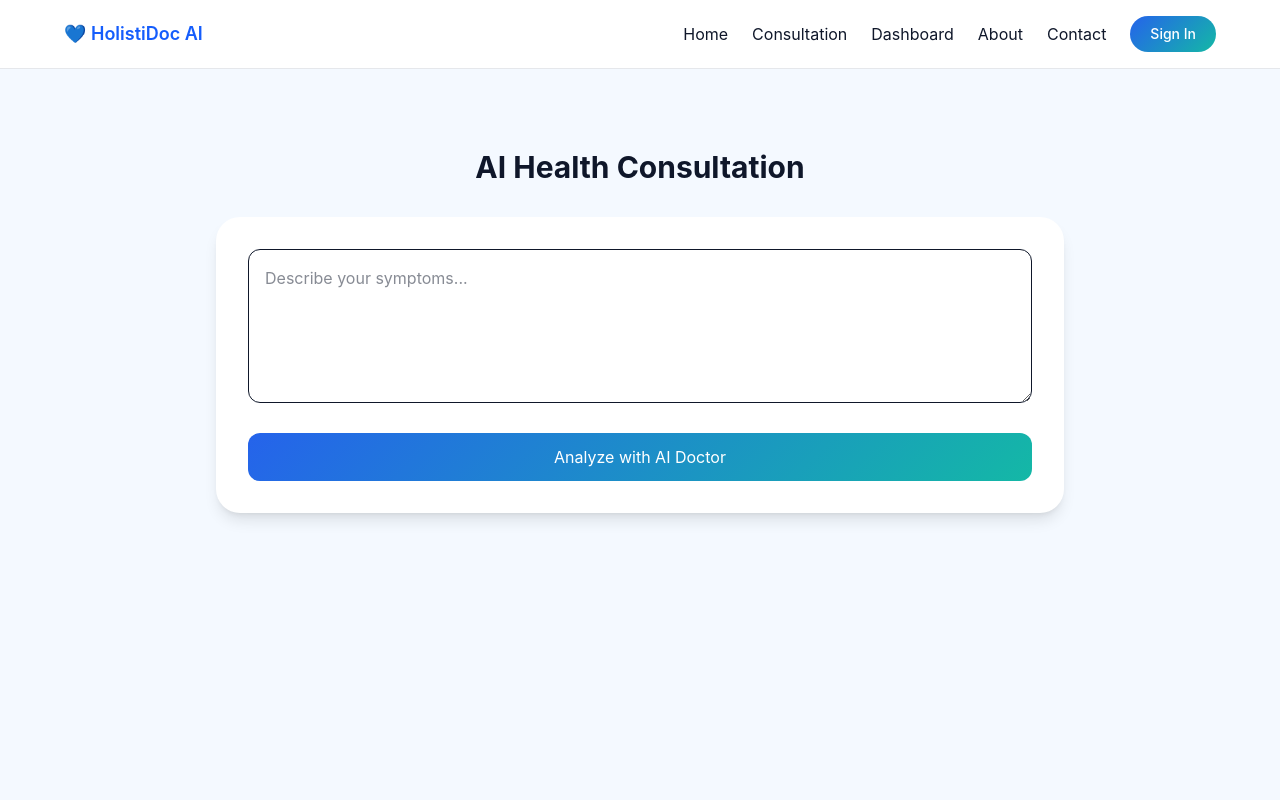
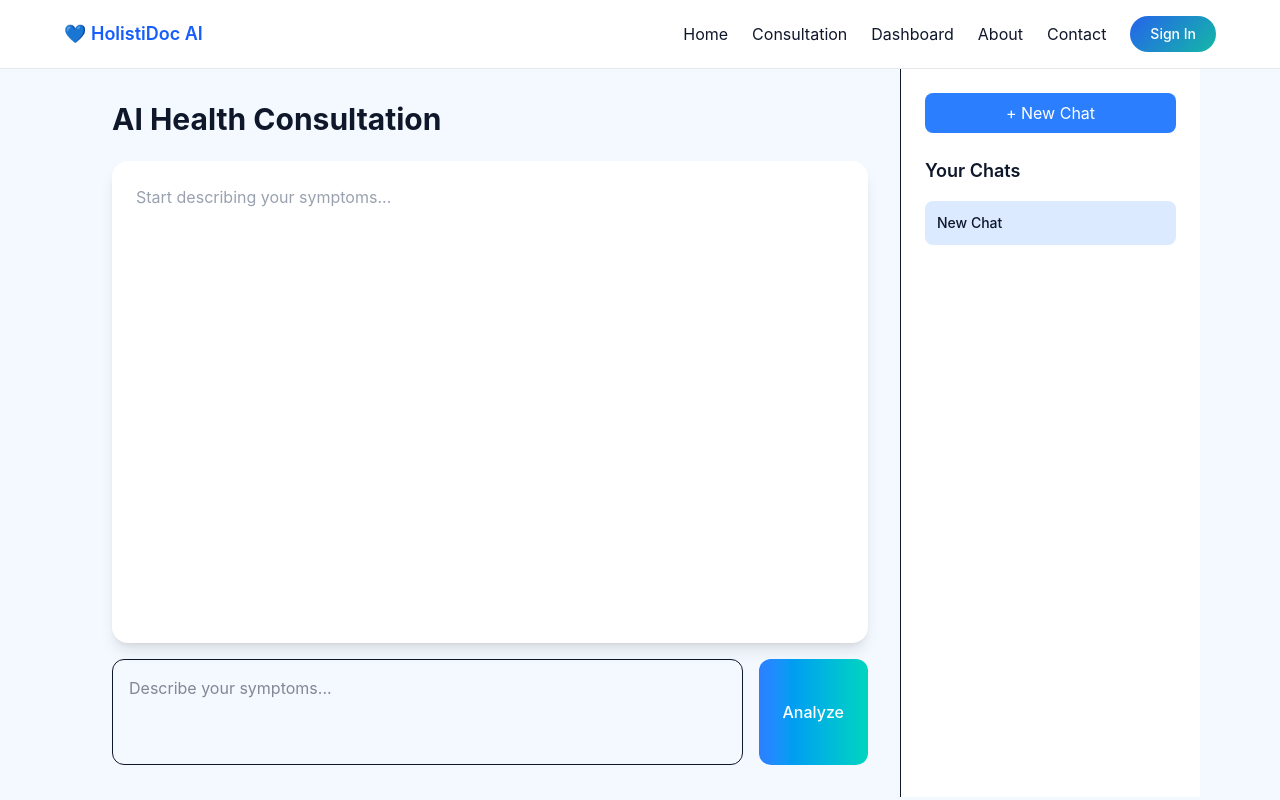
Before and after one commit to Keshar18/my-app, a Next.js app: page /consultation in a window 1280 px wide. Shown: the top 800 px of the page. Built offline with nearby package versions, Linux system fonts and the light colour scheme.

Commit message:
change ui of consulting page.tsx

```diff
--- a/app/consultation/page.tsx
+++ b/app/consultation/page.tsx
@@ -2,176 +2,220 @@
 
 import { useState } from "react";
 
+interface Message {
+  role: "user" | "ai";
+  content: string;
+}
+
+interface ChatSession {
+  id: number;
+  title: string;
+  messages: Message[];
+}
+
 export default function ConsultationPage() {
-  const [symptoms, setSymptoms] = useState("");
+  const [input, setInput] = useState("");
   const [loading, setLoading] = useState(false);
-  const [result, setResult] = useState<any>(null);
-  const [showSummaryOption, setShowSummaryOption] = useState(false);
-  const [summaryGenerated, setSummaryGenerated] = useState(false);
 
-  const handleAnalyze = async () => {
-    if (!symptoms.trim()) return;
+  const [sessions, setSessions] = useState<ChatSession[]>([
+    { id: 1, title: "New Chat", messages: [] },
+  ]);
 
+  const [activeChatId, setActiveChatId] = useState(1);
+
+  const activeChat = sessions.find((s) => s.id === activeChatId)!;
+
+  // ✅ New Chat
+  const handleNewChat = () => {
+    const newChat: ChatSession = {
+      id: Date.now(),
+      title: "New Chat",
+      messages: [],
+    };
+
+    setSessions((prev) => [...prev, newChat]);
+    setActiveChatId(newChat.id);
+  };
+
+  // ✅ Send Message
+  const handleSend = async () => {
+    if (!input.trim()) return;
+
+    const messageToSend = input; // 🔥 Save before clearing
+
+    const userMessage: Message = {
+      role: "user",
+      content: messageToSend,
+    };
+
+    // Update chat immediately
+    setSessions((prev) =>
+      prev.map((session) =>
+        session.id === activeChatId
+          ? {
+              ...session,
+              title:
+                session.messages.length === 0
+                  ? messageToSend.slice(0, 25)
+                  : session.title,
+              messages: [...session.messages, userMessage],
+            }
+          : session
+      )
+    );
+
+    setInput("");
     setLoading(true);
-    setResult(null);
-    setSummaryGenerated(false);
-    setShowSummaryOption(false);
 
     try {
-      const response = await fetch("/api/analyze", {
+      const res = await fetch("/api/analyze", {
         method: "POST",
-        headers: {
-          "Content-Type": "application/json",
-        },
-        body: JSON.stringify({ symptoms }),
+        headers: { "Content-Type": "application/json" },
+        body: JSON.stringify({ symptoms: messageToSend }), // 🔥 use saved value
       });
 
-      const data = await response.json();
+      const data = await res.json();
 
-      if (data.reply) {
-        const parsed = JSON.parse(data.reply);
-        setResult(parsed);
-        setShowSummaryOption(true);
-      } else {
-        setResult(null);
-      }
-    } catch (error) {
-      console.error(error);
+      const aiMessage: Message = {
+        role: "ai",
+        content: data.reply || "No response from AI.",
+      };
+
+      setSessions((prev) =>
+        prev.map((session) =>
+          session.id === activeChatId
+            ? {
+                ...session,
+                messages: [...session.messages, aiMessage],
+              }
+            : session
+        )
+      );
+    } catch {
+      setSessions((prev) =>
+        prev.map((session) =>
+          session.id === activeChatId
+            ? {
+                ...session,
+                messages: [
+                  ...session.messages,
+                  { role: "ai", content: "Something went wrong." },
+                ],
+              }
+            : session
+        )
+      );
+    } finally {
+      setLoading(false);
     }
-
-    setLoading(false);
   };
 
-  const generateSummary = () => {
-    if (!result) return;
-
-    const followUpDate = new Date();
-    followUpDate.setDate(
-      followUpDate.getDate() + Number(result.followUpDays || 7)
-    );
-
-    const summary = {
-      symptoms,
-      ...result,
-      consultationDate: new Date().toLocaleDateString(),
-      followUpDate: followUpDate.toLocaleDateString(),
-    };
-
-    const existing =
-      JSON.parse(localStorage.getItem("consultations") || "[]");
-
-    localStorage.setItem(
-      "consultations",
-      JSON.stringify([...existing, summary])
-    );
-
-    setSummaryGenerated(true);
-    setShowSummaryOption(false);
+  // ✅ Enter key support
+  const handleKeyDown = (e: React.KeyboardEvent<HTMLTextAreaElement>) => {
+    if (e.key === "Enter" && !e.shiftKey) {
+      e.preventDefault();
+      handleSend();
+    }
   };
 
   return (
-    <section className="py-20 bg-[#f4f9ff] min-h-screen">
-      <div className="max-w-4xl mx-auto px-6">
+    <div
+      className="flex bg-[#f4f9ff] overflow-hidden"
+      style={{ height: "calc(100vh - 72px)" }}
+    >
+      {/* ================= CHAT AREA ================= */}
+      <div className="flex flex-col flex-1 p-8 h-full">
 
-        <h1 className="text-3xl font-bold mb-8 text-center">
+        <h1 className="text-3xl font-bold mb-6">
           AI Health Consultation
         </h1>
 
-        {/* Input */}
-        <div className="bg-white p-8 rounded-3xl shadow-lg mb-8">
+        {/* CHAT BOX */}
+        <div className="flex-1 bg-white rounded-2xl shadow-lg p-6 overflow-y-auto space-y-4">
+          {activeChat.messages.length === 0 && (
+            <p className="text-gray-400">
+              Start describing your symptoms...
+            </p>
+          )}
+
+          {activeChat.messages.map((msg, index) => (
+            <div
+              key={index}
+              className={`flex ${
+                msg.role === "user"
+                  ? "justify-end"
+                  : "justify-start"
+              }`}
+            >
+              <div
+                className={`px-4 py-3 rounded-xl max-w-2xl ${
+                  msg.role === "user"
+                    ? "bg-blue-500 text-white"
+                    : "bg-gray-200 text-black"
+                }`}
+              >
+                {msg.content}
+              </div>
+            </div>
+          ))}
+
+          {loading && (
+            <p className="text-gray-500 animate-pulse">
+              AI is analyzing...
+            </p>
+          )}
+        </div>
+
+        {/* INPUT AREA */}
+        <div className="mt-4 flex gap-4">
           <textarea
-            value={symptoms}
-            onChange={(e) => setSymptoms(e.target.value)}
+            value={input}
+            onChange={(e) => setInput(e.target.value)}
+            onKeyDown={handleKeyDown}
             placeholder="Describe your symptoms..."
-            className="w-full p-4 border rounded-xl mb-6 focus:outline-none focus:ring-2 focus:ring-blue-400"
-            rows={5}
+            className="flex-1 border rounded-xl p-4 resize-none focus:outline-none focus:ring-2 focus:ring-blue-400"
+            rows={3}
           />
 
           <button
-            onClick={handleAnalyze}
-            className="w-full py-3 rounded-xl text-white"
-            style={{
-              background: "linear-gradient(135deg,#2563eb,#14b8a6)",
-            }}
+            onClick={handleSend}
+            disabled={loading}
+            className="px-6 py-3 rounded-xl text-white font-medium bg-gradient-to-r from-blue-500 to-teal-400 hover:opacity-90 transition"
           >
-            {loading ? "Analyzing..." : "Analyze with AI Doctor"}
+            {loading ? "Analyzing..." : "Analyze"}
           </button>
         </div>
+      </div>
 
-        {/* AI Result */}
-        {result && (
-          <div className="bg-white p-8 rounded-3xl shadow-lg mb-8">
-            <h2 className="text-xl font-semibold mb-4">
-              AI Doctor Analysis
-            </h2>
+      {/* ================= SIDEBAR ================= */}
+      <div className="w-[300px] bg-white border-l p-6 flex flex-col h-full">
+        <button
+          onClick={handleNewChat}
+          className="mb-6 py-2 px-4 bg-blue-500 text-white rounded-lg hover:bg-blue-600 transition"
+        >
+          + New Chat
+        </button>
 
-            <div className="space-y-4">
-              <div>
-                <h3 className="font-semibold text-blue-600">
-                  Possible Causes
-                </h3>
-                <p>{result.possibleCauses}</p>
-              </div>
+        <h2 className="text-lg font-semibold mb-4">
+          Your Chats
+        </h2>
 
-              <div>
-                <h3 className="font-semibold text-teal-600">
-                  Natural Remedies
-                </h3>
-                <p>{result.naturalRemedies}</p>
-              </div>
-
-              <div>
-                <h3 className="font-semibold text-indigo-600">
-                  Lifestyle Advice
-                </h3>
-                <p>{result.lifestyleAdvice}</p>
-              </div>
-
-              <div>
-                <h3 className="font-semibold text-red-600">
-                  Precautions
-                </h3>
-                <p>{result.precautions}</p>
-              </div>
+        <div className="flex-1 overflow-y-auto space-y-2">
+          {sessions.map((session) => (
+            <div
+              key={session.id}
+              onClick={() => setActiveChatId(session.id)}
+              className={`p-3 rounded-lg cursor-pointer text-sm truncate ${
+                activeChatId === session.id
+                  ? "bg-blue-100 font-medium"
+                  : "hover:bg-gray-100"
+              }`}
+            >
+              {session.title}
             </div>
-          </div>
-        )}
-
-        {/* Summary Option */}
-        {showSummaryOption && !summaryGenerated && (
-          <div className="bg-blue-50 p-6 rounded-2xl text-center mb-8">
-            <p className="mb-4 font-medium">
-              Would you like to generate a detailed health summary?
-            </p>
-            <div className="flex justify-center gap-4">
-              <button
-                onClick={generateSummary}
-                className="px-6 py-2 bg-green-500 text-white rounded-xl"
-              >
-                Yes
-              </button>
-              <button
-                onClick={() => setShowSummaryOption(false)}
-                className="px-6 py-2 bg-gray-400 text-white rounded-xl"
-              >
-                No
-              </button>
-            </div>
-          </div>
-        )}
-
-        {/* Summary Generated */}
-        {summaryGenerated && (
-          <div className="bg-green-50 p-6 rounded-2xl text-center">
-            <p className="font-semibold text-green-700">
-              Health summary saved successfully.
-            </p>
-            <p className="text-sm mt-2">
-              You can view it in your Dashboard.
-            </p>
-          </div>
-        )}
+          ))}
+        </div>
       </div>
-    </section>
+    </div>
   );
 }
```
Also changed, not shown: app/api/analyze/route.ts (+39 -37 lines).
